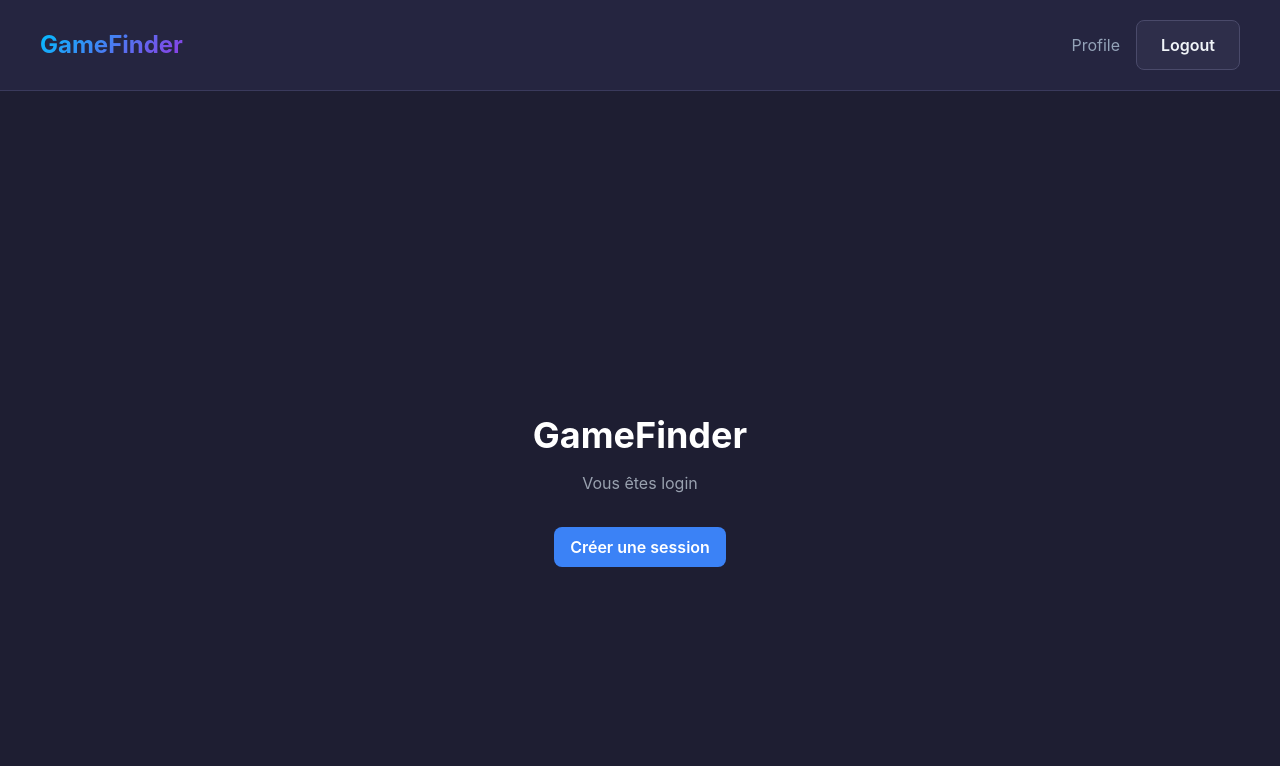
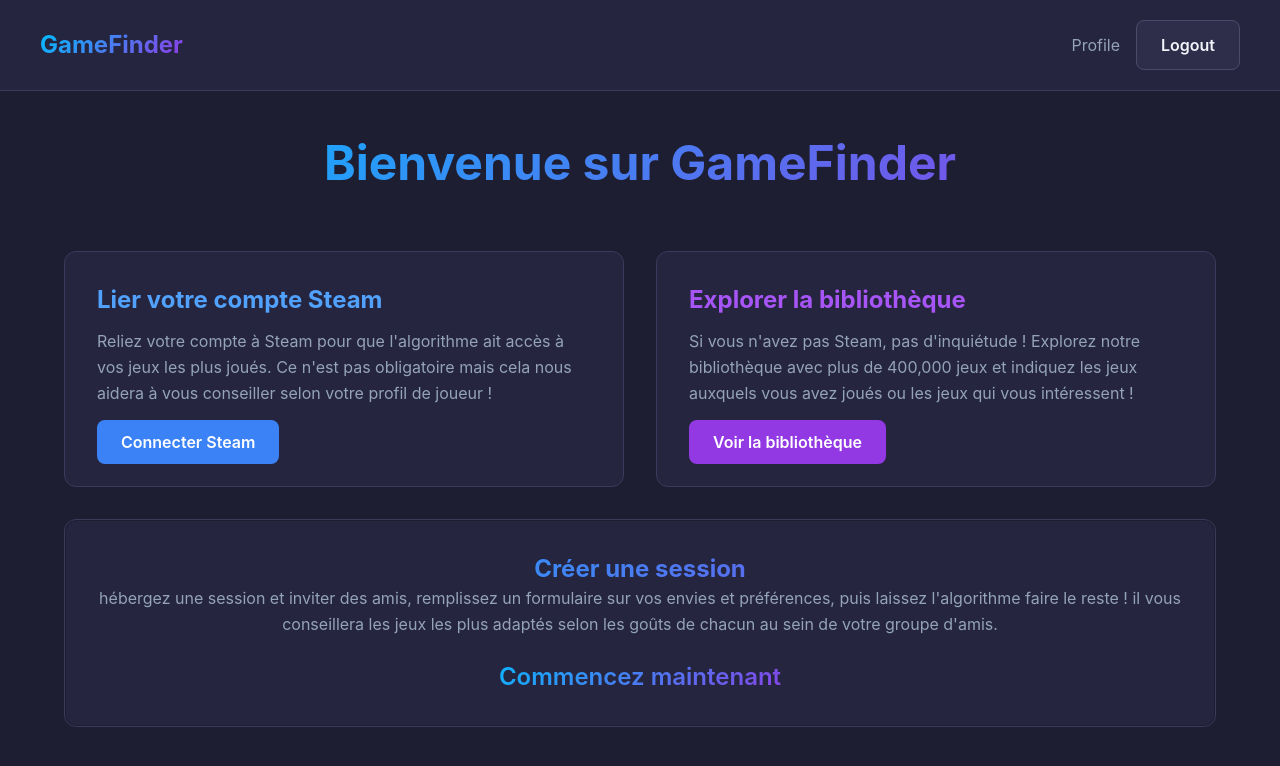
Before and after one commit to gaesteve42/ft-transcendence, a React (Vite) app in the folder frontend/: page /dashboard in a window 1280 px wide. Shown: the top 766 px of the page. Built offline with nearby package versions, Linux system fonts and the light colour scheme; sample sign-in values are in the browser's storage.

Commit message:
Skeleton of dashboard page functional, small change to the color for the variants of Button.tsx "primary" that becomes "purple" for more clarity.

```diff
--- a/frontend/src/components/layout/Header.tsx
+++ b/frontend/src/components/layout/Header.tsx
@@ -14,7 +14,7 @@ function Header() {
 					<div className="flex items-center gap-4">
 						{isLoggedIn ? (
 							<>
-								<Link to="/profile" className="text-text-secondary hover:text-text-primary transition-colors">
+								<Link to="/profile" className="text-text-secondary hover:text-text-purple transition-colors">
 									Profile
 								</Link>
 								<Button variant="secondary" onClick={logout}>
@@ -23,7 +23,7 @@ function Header() {
 							</>
 						) : (
 							<>
-								<Button variant="primary" to="/register">
+								<Button variant="purple" to="/register">
 									Create an account
 								</Button>
 								<Button variant="blue" to="/login">
--- a/frontend/src/components/ui/Button.tsx
+++ b/frontend/src/components/ui/Button.tsx
@@ -4,17 +4,17 @@ type ButtonProps = {
 	children: React.ReactNode
 	to?: string
 	type?: 'button' | 'submit'
-	variant?: 'primary' | 'secondary' | 'blue'
+	variant?: 'purple' | 'secondary' | 'blue' | 'gradient'
 	onClick?: () => void
 }
 
-function Button({ children, to, type = 'button', variant = 'primary', onClick }: ButtonProps) {
+function Button({ children, to, type = 'button', variant = 'purple', onClick }: ButtonProps) {
 	const base = 'px-6 py-3 rounded-lg font-semibold transition-all text-center cursor-pointer'
 	const variants = {
-		primary: 'bg-violet-500 hover:bg-violet-600 text-white hover:shadow-[0_0_25px_rgba(146,57,228,0.5)]',
-		secondary: 'bg-dark-700 hover:bg-dark-600 text-text-primary border border-dark-500 hover:border-violet-500/50 hover:shadow-[0_0_20px_rgba(146,57,228,0.2)]',
+		purple: 'bg-violet-500 hover:bg-violet-600 text-white hover:shadow-[0_0_25px_rgba(146,57,228,0.5)]',
+		secondary: 'bg-dark-700 hover:bg-dark-600 text-text-purple border border-dark-500 hover:border-violet-500/50 hover:shadow-[0_0_20px_rgba(146,57,228,0.2)]',
 		blue: 'bg-blue-500 hover:bg-blue-600 text-white hover:shadow-[0_0_25px_rgba(59,130,246,0.5)]',
-
+		gradient: 'text-2xl font-bold text-gradient-main hover:drop-shadow-[0_0_12px_rgba(146,57,228,1)] transition-all',
 	}
 	const className = `${base} ${variants[variant]}`
 
--- a/frontend/src/components/ui/Input.tsx
+++ b/frontend/src/components/ui/Input.tsx
@@ -17,7 +17,7 @@ function Input({ type = 'text', placeholder, value, onChange, label }: InputProp
 				placeholder={placeholder}
 				value={value}
 				onChange={onChange}
-				className="w-full bg-dark-700 border border-dark-500 rounded-lg px-4 py-3 text-text-primary
+				className="w-full bg-dark-700 border border-dark-500 rounded-lg px-4 py-3 text-text-purple
 				placeholder-text-muted focus:outline-none focus:border-violet-500 transition-colors"
 			/>
 		</div>
--- a/frontend/src/index.css
+++ b/frontend/src/index.css
@@ -21,14 +21,14 @@
 	--color-orange-500: #f59e0b;
 	--color-pink-500: #ec4899;
 
-	--color-text-primary: #f1f5f9;
+	--color-text-purple: #f1f5f9;
 	--color-text-secondary: #94a3b8;
 	--color-text-muted: #64748b;
 }
 
 body {
 	background-color: var(--color-dark-900);
-	color: var(--color-text-primary);
+	color: var(--color-text-purple);
 	font-family: 'Inter', system-ui, -apple-system, sans-serif;
 }
 
--- a/frontend/src/pages/Dashboard.tsx
+++ b/frontend/src/pages/Dashboard.tsx
@@ -1,20 +1,69 @@
-import { useNavigate } from 'react-router'
+import Button from '../components/ui/Button'
 
 function Dashboard()
 {
-	const navigate = useNavigate();
-	return(
-	<div className="min-h-screen bg-dark-900 text-white flex flex-col items-center justify-center">
-		<div className="text-center">
-			<h1 className="text-4xl font-bold mb-4">GameFinder</h1>
-			<p className="text-gray-400 mb-8">Vous êtes login</p>
-			<button
-				onClick={() => navigate("/session")}
-				className="bg-blue-500 hover:bg-blue-700 px-4 py-2 rounded-lg font-semibold transition-colors"
-			>
-				Créer une session
-			</button>
-		</div>
+	return (
+	<div className="min-h-screen bg-dark-900 text-white px-6 py-12">
+		<div className="max-w-6xl mx-auto">
+			{/*Header */}
+			<div className="text-center mb-16">
+				<h1 className="text-5xl font-bold mb-4 text-gradient-main">
+					Bienvenue sur GameFinder
+				</h1>
+			</div>
+			{/* Cards Grid */}
+			<div className="grid md:grid-cols-2 gap-8">
+					{/* Steam Card */}
+					<div className="bg-dark-800 border border-dark-600 rounded-xl p-8 hover:border-blue-500/50 transition-all hover:shadow-[0_0_30px_rgba(146,57,228,0.2)]">
+						<div className="mb-6">
+							<h2 className="text-2xl font-bold mb-3 text-blue-400">
+								Lier votre compte Steam
+							</h2>
+							<p className="text-text-secondary leading-relaxed">
+								Reliez votre compte à Steam pour que l'algorithme ait accès à vos jeux les plus joués.
+								Ce n'est pas obligatoire mais cela nous aidera à vous conseiller selon votre profil de joueur !
+							</p>
+						</div>
+						<Button variant="blue" to="/steam-link">
+							Connecter Steam
+						</Button>
+					</div>
+
+					{/* Library Card */}
+					<div className="bg-dark-800 border border-dark-600 rounded-xl p-8 hover:border-violet-500/50 transition-all hover:shadow-[0_0_30px_rgba(59,130,246,0.2)]">
+						<div className="mb-6">
+							<h2 className="text-2xl font-bold mb-3 text-violet-400">
+								Explorer la bibliothèque
+							</h2>
+							<p className="text-text-secondary leading-relaxed">
+								Si vous n'avez pas Steam, pas d'inquiétude ! Explorez notre bibliothèque avec plus de
+								400,000 jeux et indiquez les jeux auxquels vous avez joués ou les jeux qui vous intéressent !
+							</p>
+						</div>
+						<Button variant="purple" to="/library">
+							Voir la bibliothèque
+						</Button>
+					</div>
+					{/* Session Card */}
+					<div className="md:col-span-2 rounded-xl p-px border border-dark-600  text-center hover:border-transparent hover:bg-linear-to-r hover:from-blue-500 hover:to-violet-500 transition-all hover:shadow-[0_0_30px_rgba(100,80,228,0.3)]">
+						<div className="bg-dark-800 rounded-[11px] p-8"> {/* cette div nous permet de cacher le bloc entier de couleur afin d illuminer uniquement les contours.*/}
+							<div className="mb-6">
+								<h2 className="text-2xl font-bold text-gradient-main">
+									Créer une session
+								</h2>
+								<p className="text-text-secondary leading-relaxed">
+									hébergez une session et inviter des amis, remplissez un formulaire sur vos envies et
+									préférences, puis laissez l'algorithme faire le reste ! il vous conseillera les jeux les
+									plus adaptés selon les goûts de chacun au sein de votre groupe d'amis.
+								</p>
+							</div>
+							<Button variant="gradient" to="/session">
+								Commencez maintenant
+							</Button>
+						</div>
+					</div>
+				</div>
+			</div>
 	</div>
 	)
 }
--- a/frontend/src/pages/Home.tsx
+++ b/frontend/src/pages/Home.tsx
@@ -41,23 +41,23 @@ function Home() {
 				</h2>
 				<div className="bg-dark-800/50 border border-dark-600/50 rounded-xl p-8 md:p-10">
 					<p className="text-text-secondary leading-relaxed mb-4">
-						On est quatre potes — <span className="text-text-primary font-medium">
+						On est quatre potes — <span className="text-text-purple font-medium">
 							Leo, Gauthier, Kevin et Pierre</span> — et comme beaucoup de joueurs,
-						on a perdu <span className="text-text-primary font-medium">des heures
+						on a perdu <span className="text-text-purple font-medium">des heures
 							à débattre</span> de ce qu'on allait jouer le soir même.
 					</p>
 					<p className="text-text-secondary leading-relaxed mb-4">
-						Entre les <span className="text-text-primary font-medium">goûts
+						Entre les <span className="text-text-purple font-medium">goûts
 							différents</span>, les jeux que tout le monde n'a pas, et les
 						"Ouais mais moi j'ai pas envie de ça ce soir"… on a eu l'idée de
-						GameFinder : <span className="text-text-primary font-medium">
+						GameFinder : <span className="text-text-purple font-medium">
 							un outil qui fait le taf à notre place</span>.
 					</p>
 					<p className="text-text-secondary leading-relaxed">
 						Le concept ? Vous créez une session, chacun indique son
-						<span className="text-text-primary font-medium"> mood et ses envies
+						<span className="text-text-purple font-medium"> mood et ses envies
 							du moment</span>, et notre algorithme vous sort les jeux qui vont
-						plaire à <span className="text-text-primary font-medium">tout le
+						plaire à <span className="text-text-purple font-medium">tout le
 							monde</span>. Simple, rapide, efficace.
 					</p>
 				</div>
```
